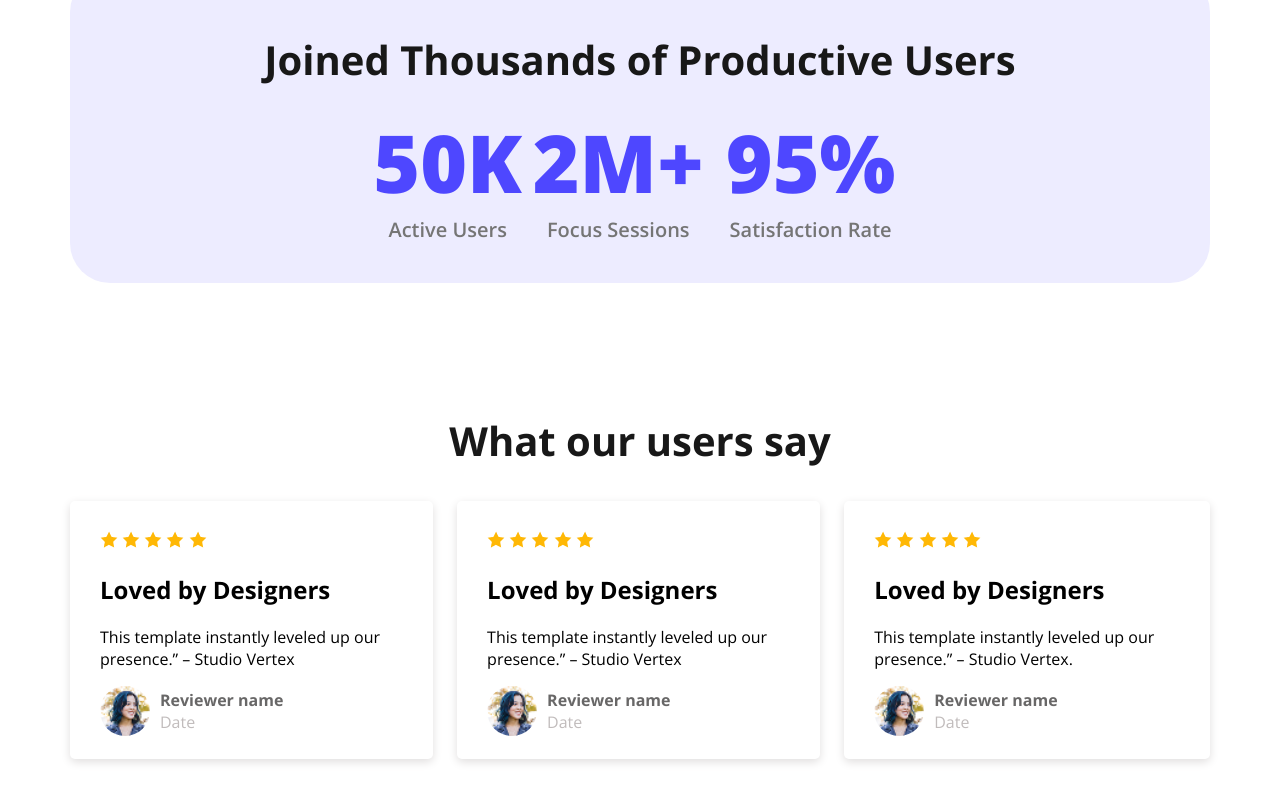
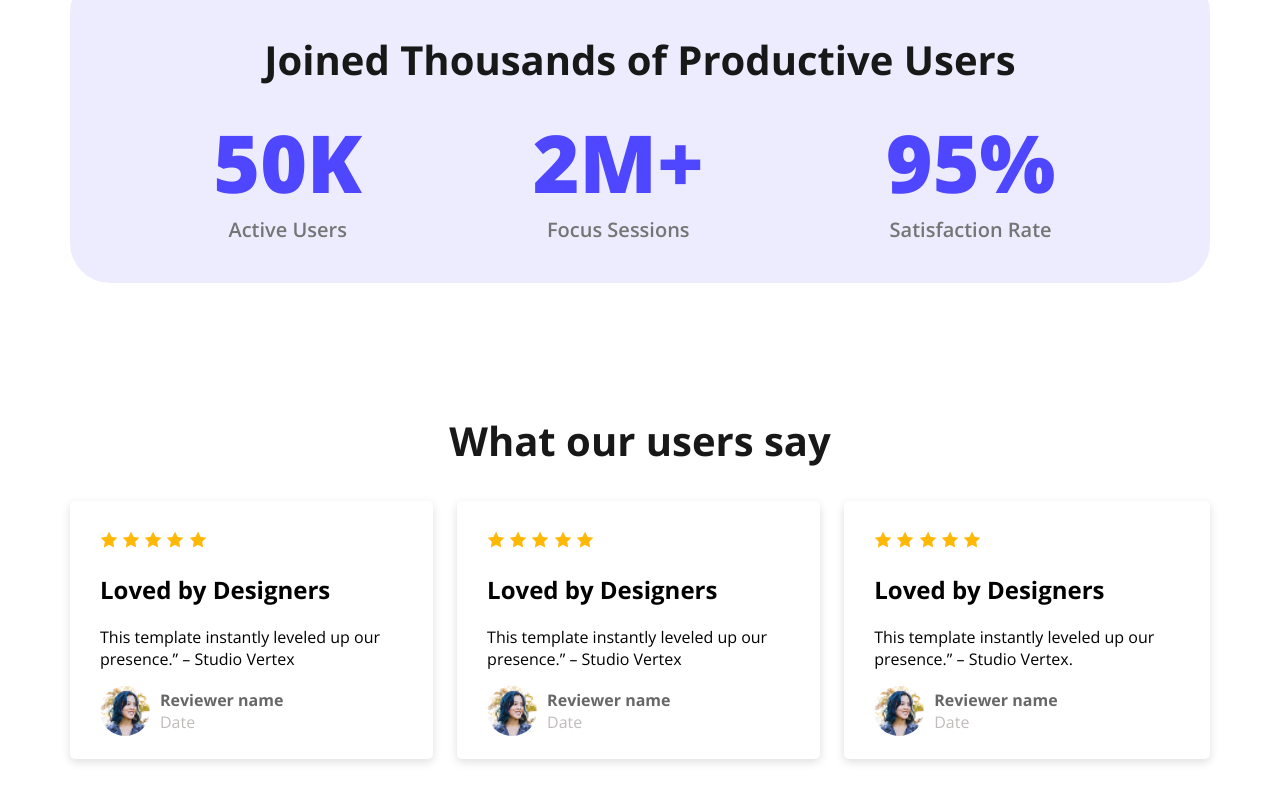
Before and after one commit to maomao09198/assignment-001, a plain HTML site: page index.html in a window 1280 px wide. Shown: the part 1677-2480 px from the top of the page. Drawn offline with nearby package versions, Linux system fonts and the light colour scheme; files whose address does not match are found by name.

Commit message:
adding changes

```diff
--- a/styles/assign.css
+++ b/styles/assign.css
@@ -147,7 +147,7 @@ main section{
 }
 .about-items{
     display: flex;
-    gap: 40px;
+    gap: 200px;
     justify-content: center;
 
 }
```
